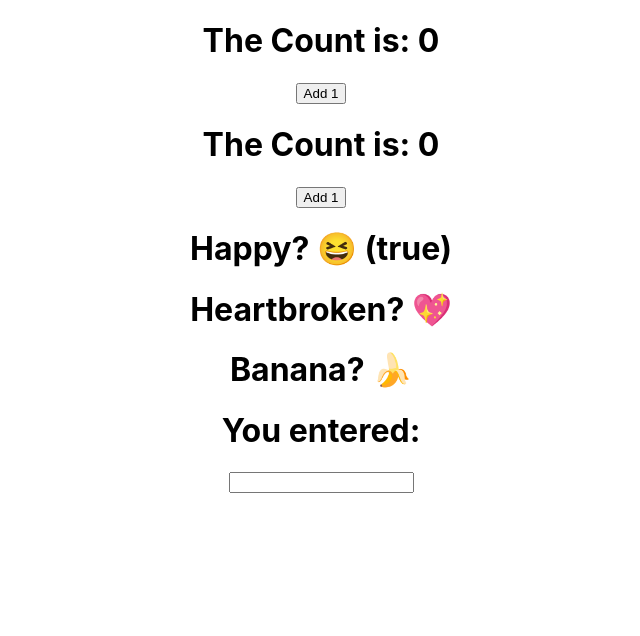
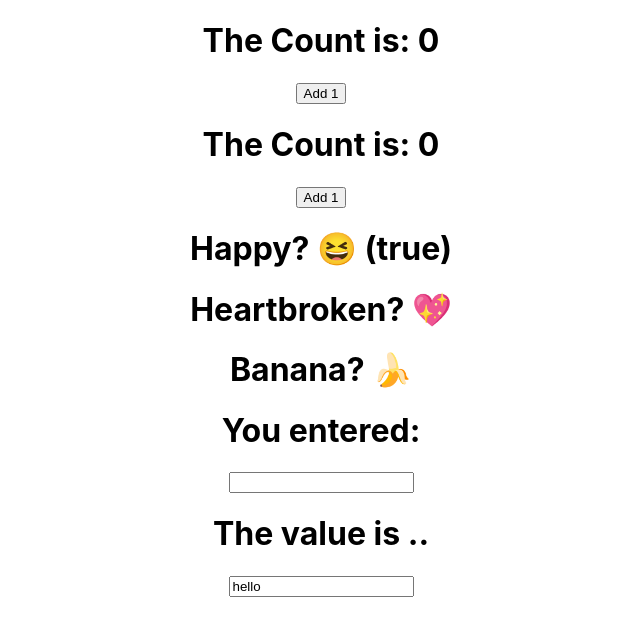
Before and after one commit to super8989/React_hooks_intro, a React (Create React App) app: page / in a window 1280 px wide. Shown: the top 636 px of the page, without its empty margins (319-959 px from the left). Built offline with nearby package versions, Linux system fonts and the light colour scheme.

Commit message:
created SimpleFormHooks for hooks demo

```diff
--- a/src/App.js
+++ b/src/App.js
@@ -3,6 +3,7 @@ import CounterClass from "./CounterClass";
 import CounterHooks from "./CounterHooks";
 import Toggler from "./Toggler";
 import SimpleFormClass from "./SimpleFormClass";
+import SimpleFormHooks from "./SimpleFormHooks";
 import "./App.css";
 
 function App() {
@@ -12,6 +13,7 @@ function App() {
 			<CounterHooks />
 			<Toggler />
 			<SimpleFormClass />
+			<SimpleFormHooks />
 		</div>
 	);
 }
--- /dev/null
+++ b/src/SimpleFormHooks.js
@@ -0,0 +1,14 @@
+import React, { useState } from "react";
+
+function SimpleFormHooks() {
+	const [email, setEmail] = useState("hello");
+
+	return (
+		<div>
+			<h1>The value is ..</h1>
+			<input type='text' value={email} />
+		</div>
+	);
+}
+
+export default SimpleFormHooks;
```
